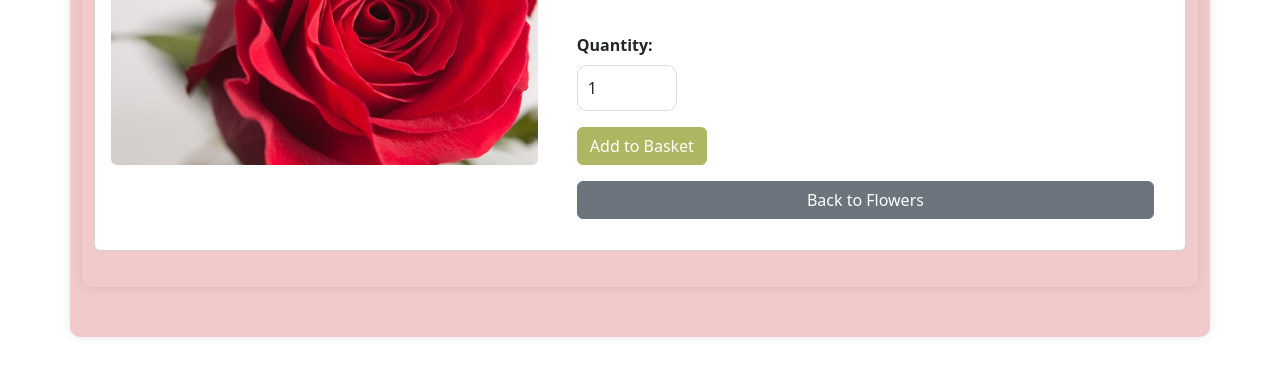
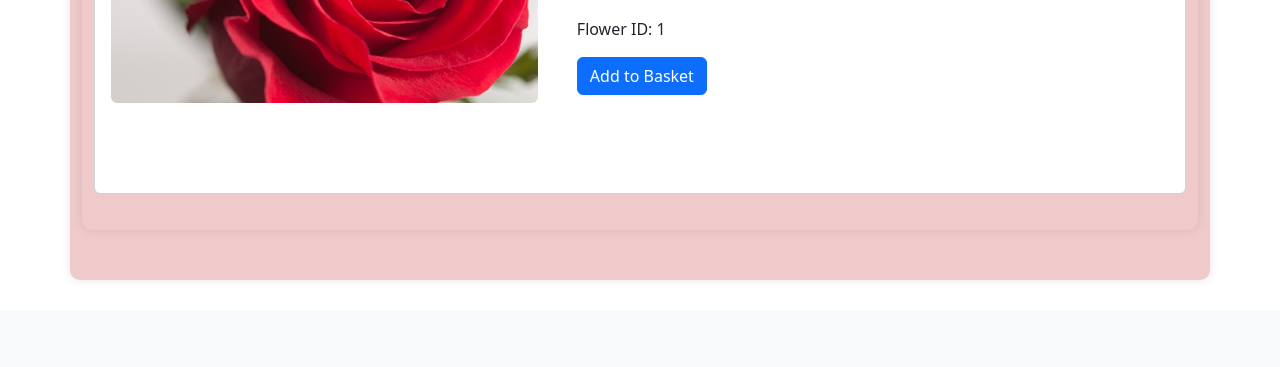
Before and after one commit to STP20xoxo/flower, a Flask app: page /flower/1 in a window 1280 px wide. Shown: the part 615-982 px from the top of the page. After the commit the page ends 895 px from the top, so only its background shows below. Run offline with Flask 3, Linux system fonts and the light colour scheme; data comes from the database, SQL or seed files in the repository; some libraries are stand-ins or nearby versions.

Commit message:
backup before css or buton bug i think is css

```diff
--- a/routes.py
+++ b/routes.py
@@ -16,7 +16,7 @@ def product(flower_id):
     flower = Flower.query.get_or_404(flower_id)
     return render_template('product.html', flower=flower)
 
-@main.route('/add_to_basket/<int:flower_id>', methods=['POST'])
+@main.route('/add_to_basket/<int:flower_id>', methods=['GET', 'POST'])
 def add_to_basket(flower_id):
     flower = Flower.query.get_or_404(flower_id)
 
--- a/static/css/style.css
+++ b/static/css/style.css
@@ -25,9 +25,14 @@ h1, h2, .lead {
     text-align: center;
 }
 
+body.homepage {
+    color: #51ae7b; /* Change text color */
+}
+
 .homepage .card-text {
     color: #333;
     font-size: 0.9em;
+    text-align: center;
 }
 
 .homepage .card-img-top {
@@ -53,13 +58,20 @@ h1, h2, .lead {
 .homepage .card-title {
     font-size: 1.2em;
     font-weight: bold;
+    text-align: center;
 }
 /* Homepage-specific hover effects */
 .homepage .card:hover {
+    cursor: pointer;
     transform: scale(1.05);
     box-shadow: 10px 15px rgba(235, 164, 164, 0.2);
     background-color: #e681aa;
     transition: transform 0.5s ease, background-color 0.5s ease, box-shadow 0.5s ease; /* Slower or different transition on homepage */ /* Slower or different transition on homepage */
+}
+
+.add-to-basket-detail {
+    position: relative;
+    z-index: 9999;
 }
 
 .product-detail .flower-description {
--- a/static/js/scripts.js
+++ b/static/js/scripts.js
@@ -51,7 +51,8 @@ document.addEventListener("DOMContentLoaded", function () {
     // Add to basket via AJAX for all pages
     document.querySelectorAll('.btn-primary, .add-to-basket-detail').forEach(button => {
         button.addEventListener('click', function (e) {
-            e.preventDefault(); // Prevent page redirect
+            e.preventDefault();        // Prevent default link behavior
+            e.stopPropagation();       // Prevent parent .flower-card click from triggering
             const url = this.getAttribute('href');
 
             fetch(url, {
--- a/templates/product.html
+++ b/templates/product.html
@@ -1,6 +1,4 @@
 {% extends 'base.html' %}
-
-{% block title %}{{ flower.name }} - Bloom and Blossom{% endblock %}
 
 {% block content %}
 <!-- Fancy Header -->
@@ -25,17 +23,8 @@
                     <p><strong>Description:</strong> {{ flower.description }}</p>
                     <p><strong>Environmental Impact:</strong> {{ flower.environment_impact }} kg CO₂</p>
                     <p><strong>Delivery Info:</strong> {{ flower.delivery_info }}</p>
-
-                    <!-- Add to Basket Form -->
-                    <form action="{{ url_for('main.add_to_basket', flower_id=flower.id) }}" method="POST" class="mt-3">
-                        <div class="mb-3">
-                            <label for="quantity" class="form-label"><strong>Quantity:</strong></label>
-                            <input type="number" id="quantity" name="quantity" min="1" value="1" required class="form-control" style="width: 100px;">
-                        </div>
-                        <button type="submit" class="btn btn-success">Add to Basket</button>
-                    </form>
-
-                    <a href="{{ url_for('main.home') }}" class="btn btn-secondary mt-3">Back to Flowers</a>
+                    <p>Flower ID: {{ flower.id }}</p>
+                    <a href="{{ url_for('main.add_to_basket', flower_id=flower.id) }}" class="btn btn-primary add-to-basket-detail">Add to Basket</a>
                 </div>
             </div>
         </div>
```
